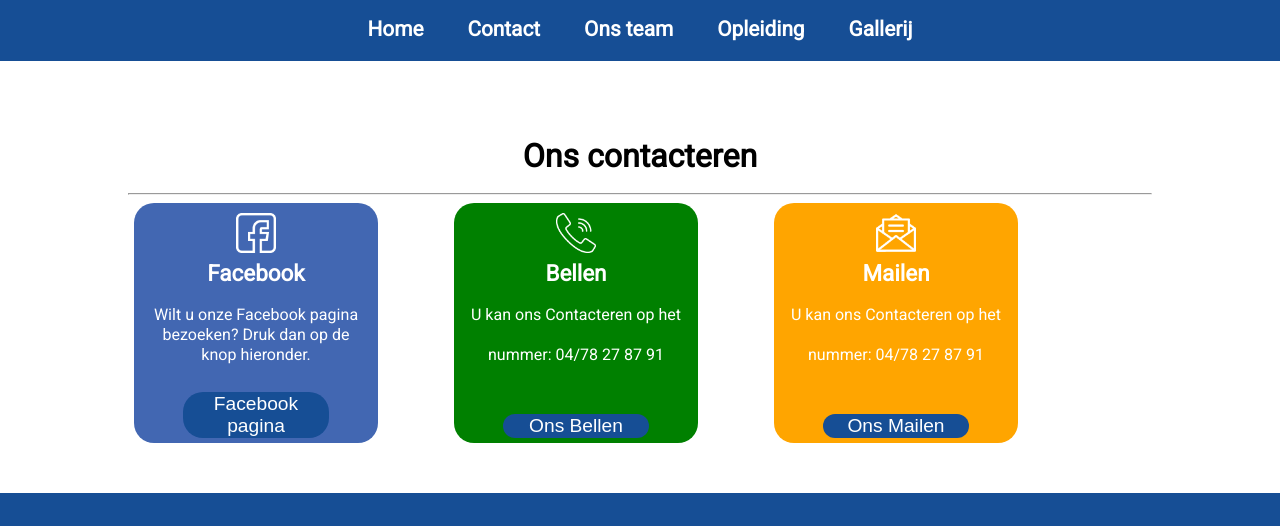
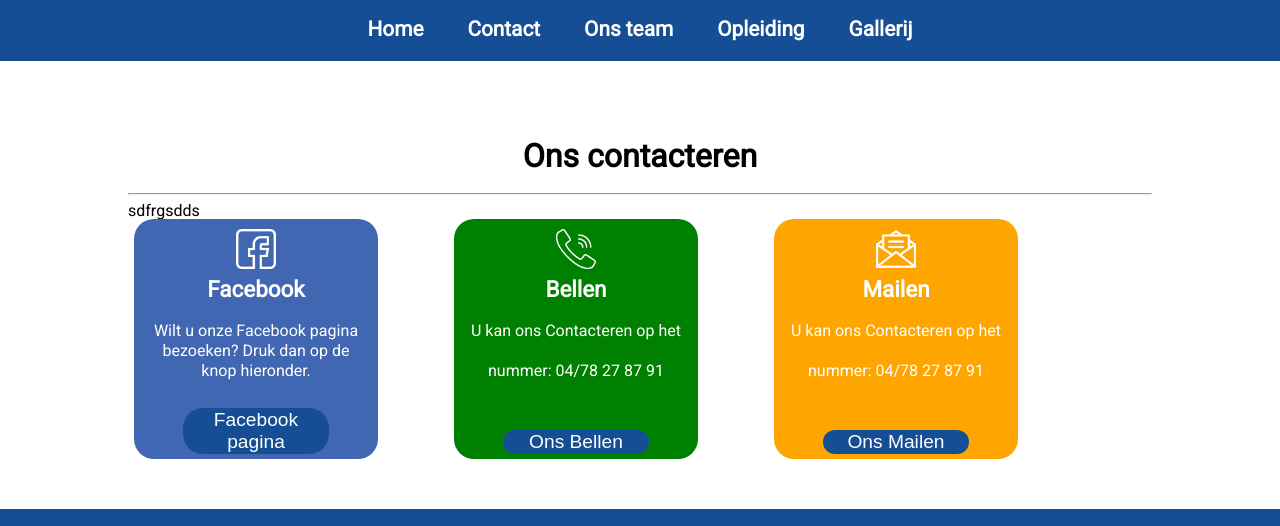
Before and after one commit to GoldenAddiction/Detaalclub, a plain HTML site: page Contact.html in a window 1280 px wide. Shown: the top 526 px of the page. Drawn offline with Linux system fonts and the light colour scheme.

Commit message:
mail form aangemaakt

```diff
--- a/Contact.html
+++ b/Contact.html
@@ -35,6 +35,11 @@
 <main>
     <h2>Ons contacteren</h2>
     <hr>
+    <div id ="mail">
+        <form>
+        <p>sdfrgsdds</p>
+        </form>
+    </div>
     <div class="Contact">
         <section>
             <img src="images/facebook.png" class="icon" title="facebook" alt="facebook">
--- a/assets/js/slideShowScript.js
+++ b/assets/js/slideShowScript.js
@@ -10,7 +10,7 @@ function init() {
 // width.addListener(checkScreenSize);
 //1000 = 1 seconde
     document.querySelector('#dots').addEventListener('click', clickedOnDot);
-   /* window.setInterval(slideShow, 8000);*/
+   window.setInterval(slideShow, 8000);
     dots();
 
 }
```
